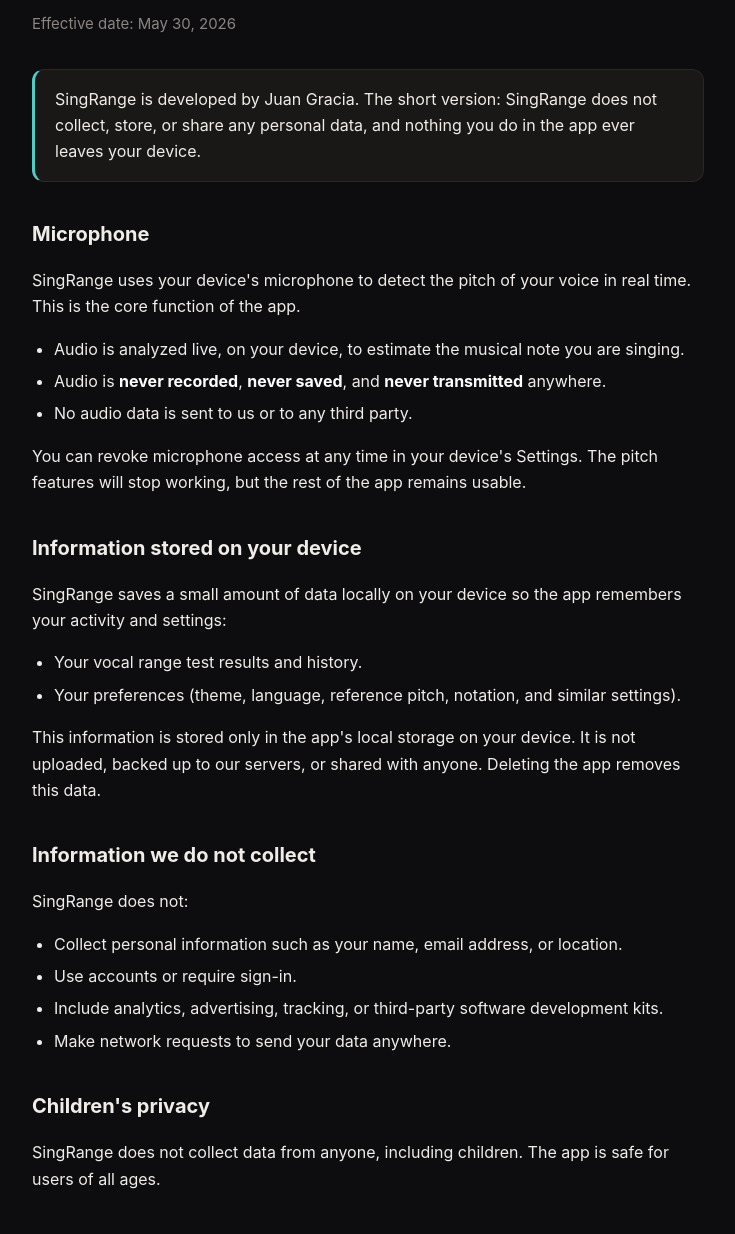
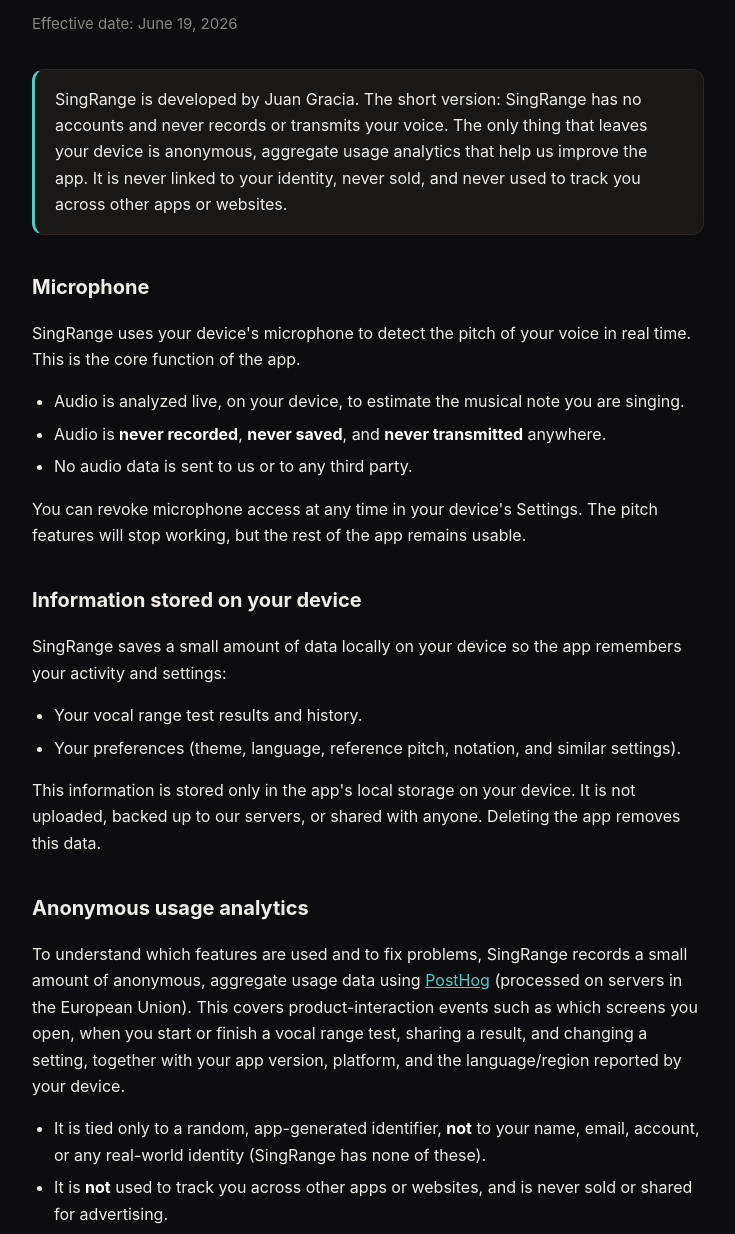
Before and after one commit to juangracia/singrange-site, a plain HTML site: page privacy-policy.html in a window 1280 px wide. Shown: the part 145-1379 px from the top of the page, without its empty margins (272-1007 px from the left). Drawn offline with Linux system fonts and the light colour scheme.

Commit message:
Disclose anonymous PostHog usage analytics in privacy policy

```diff
--- a/privacy-policy.html
+++ b/privacy-policy.html
@@ -59,11 +59,13 @@
   <main class="wrap">
     <span class="brand">SingRange</span>
     <h1>Privacy Policy</h1>
-    <p class="effective">Effective date: May 30, 2026</p>
+    <p class="effective">Effective date: June 19, 2026</p>
 
     <p class="lead">
-      SingRange is developed by Juan Gracia. The short version: SingRange does not collect, store,
-      or share any personal data, and nothing you do in the app ever leaves your device.
+      SingRange is developed by Juan Gracia. The short version: SingRange has no accounts and never
+      records or transmits your voice. The only thing that leaves your device is anonymous, aggregate
+      usage analytics that help us improve the app. It is never linked to your identity, never sold,
+      and never used to track you across other apps or websites.
     </p>
 
     <h2>Microphone</h2>
@@ -95,19 +97,37 @@
       backed up to our servers, or shared with anyone. Deleting the app removes this data.
     </p>
 
+    <h2>Anonymous usage analytics</h2>
+    <p>
+      To understand which features are used and to fix problems, SingRange records a small amount of
+      anonymous, aggregate usage data using <a href="https://posthog.com">PostHog</a> (processed on
+      servers in the European Union). This covers product-interaction events such as which screens you
+      open, when you start or finish a vocal range test, sharing a result, and changing a setting,
+      together with your app version, platform, and the language/region reported by your device.
+    </p>
+    <ul>
+      <li>It is tied only to a random, app-generated identifier, <strong>not</strong> to your name,
+        email, account, or any real-world identity (SingRange has none of these).</li>
+      <li>It is <strong>not</strong> used to track you across other apps or websites, and is never
+        sold or shared for advertising.</li>
+      <li>It never includes your audio, your microphone input, or your saved range results.</li>
+      <li>Session recording is disabled.</li>
+    </ul>
+
     <h2>Information we do not collect</h2>
     <p>SingRange does not:</p>
     <ul>
-      <li>Collect personal information such as your name, email address, or location.</li>
+      <li>Collect personal information such as your name, email address, or precise location.</li>
       <li>Use accounts or require sign-in.</li>
-      <li>Include analytics, advertising, tracking, or third-party software development kits.</li>
-      <li>Make network requests to send your data anywhere.</li>
+      <li>Record, store, or transmit your voice or microphone audio.</li>
+      <li>Show advertising, or track you across other apps and websites.</li>
     </ul>
 
     <h2>Children's privacy</h2>
     <p>
-      SingRange does not collect data from anyone, including children. The app is safe for users
-      of all ages.
+      SingRange does not knowingly collect personal data from anyone, including children. The
+      anonymous usage analytics described above contain no personal information. The app is safe for
+      users of all ages.
     </p>
 
     <h2>Changes to this policy</h2>
```
